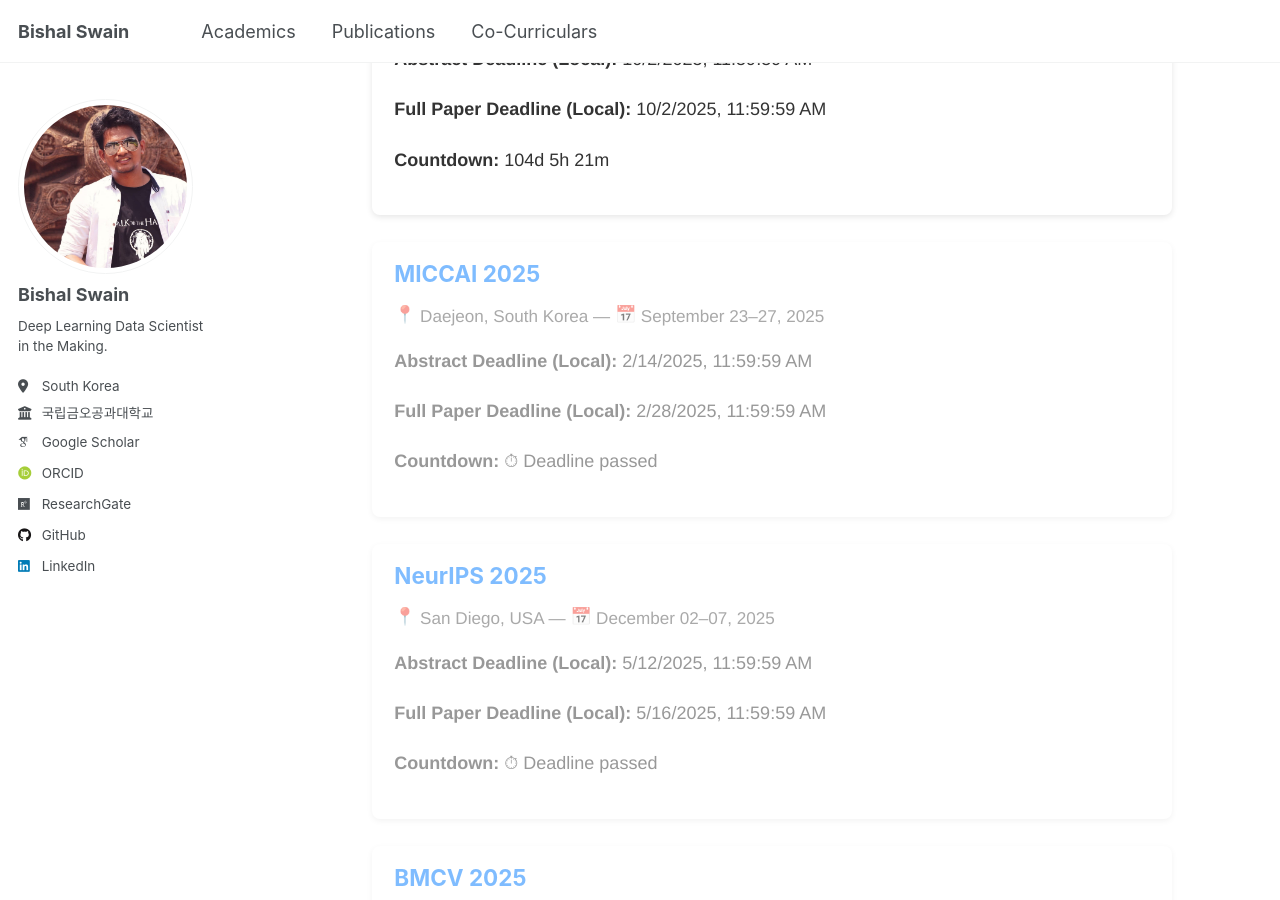
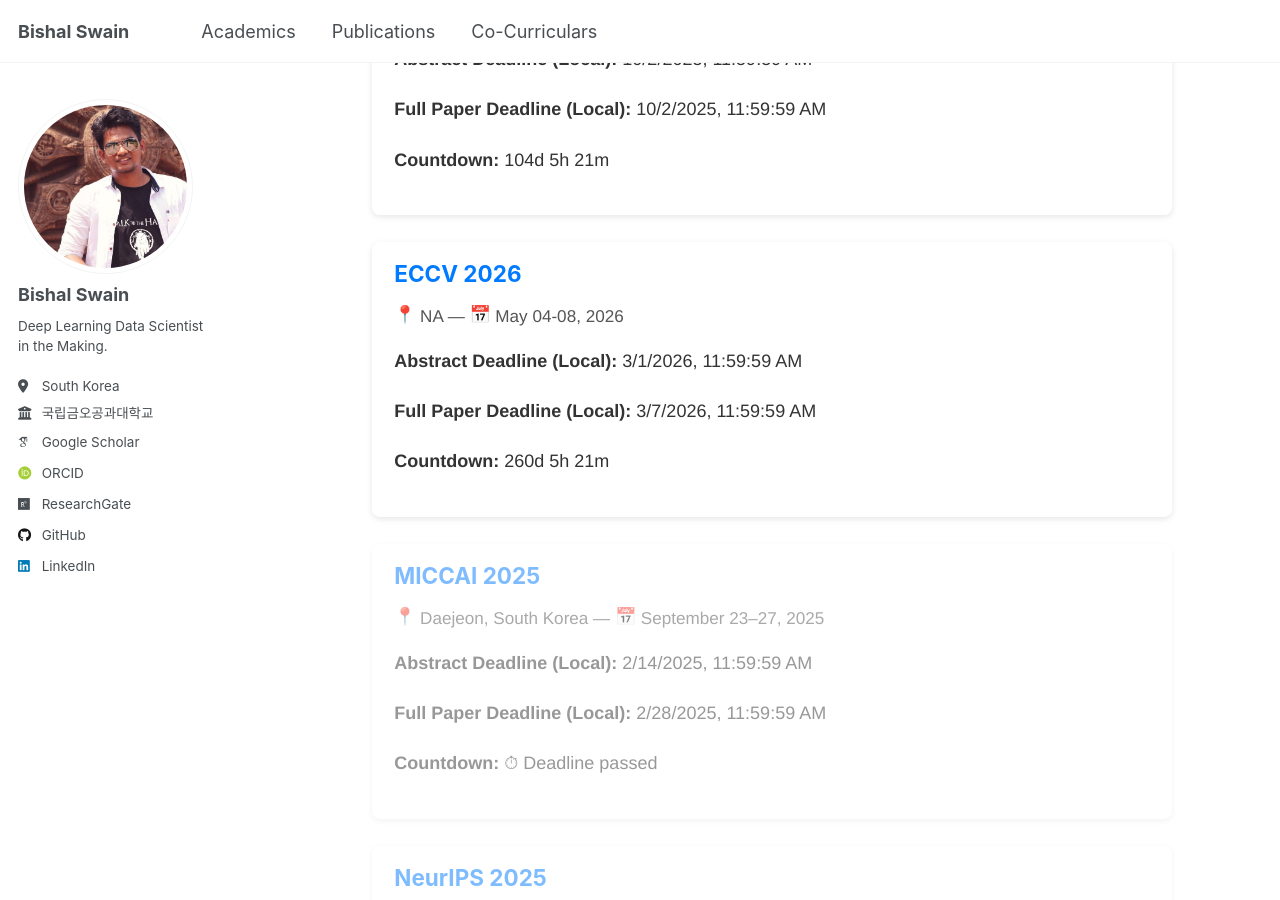
Before and after one commit to bluesaiyancodes/bluesaiyancodes.github.io, a Jekyll site: the page built from _pages/due-conferences.md, in a window 1280 px wide and 900 px high, scrolled down 946 px. Built offline with Jekyll 4.4.1, drawn with Linux system fonts in a browser that asks for light colours; some web fonts are replaced.

Commit message:
misc --update0620

```diff
--- a/_data/conferences.yml
+++ b/_data/conferences.yml
@@ -45,3 +45,11 @@
   abstract_deadline: "2025-10-01T23:59:59-12:00"
   full_deadline: "2025-10-01T23:59:59-12:00"
   category: ML
+
+- name: ECCV 2026
+  url: https://eccv2024.ecva.net/Conferences/2026
+  location: NA
+  date: May 04-08, 2026
+  abstract_deadline: "2026-02-28T23:59:59-12:00"
+  full_deadline: "2026-03-06T23:59:59-12:00"
+  category: CV
```
Also changed, not shown: _pages/about.md (+1 -1 lines).
